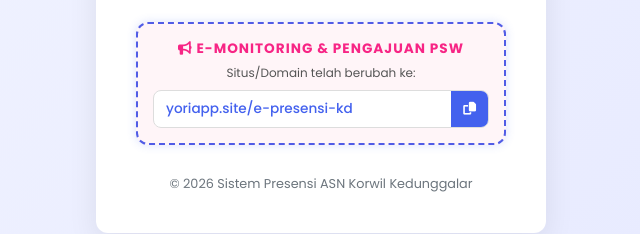
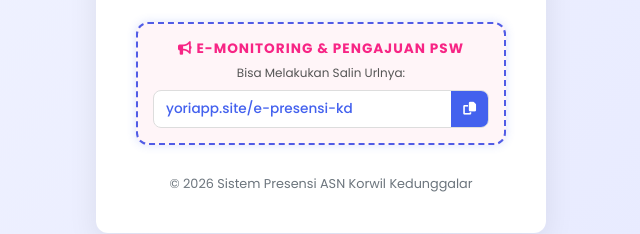
Before and after one commit to yorian99/e-pk, a website: page public/index.html in a window 1280 px wide. Shown: the part 662-896 px from the top of the page, 319-959 px from the left. Drawn offline with Linux system fonts and the light colour scheme.

Commit message:
Update index.html

```diff
--- a/public/index.html
+++ b/public/index.html
@@ -380,7 +380,7 @@
     <!-- Info E-Monitoring & Alamat Baru (Sekarang DIBAWAH form login) -->
     <div class="info-bar">
       <div class="info-title"><i class="fas fa-bullhorn"></i> E-MONITORING & PENGAJUAN PSW</div>
-      <p style="font-size: 0.75rem; color: #555;">Situs/Domain telah berubah ke:</p>
+      <p style="font-size: 0.75rem; color: #555;">Bisa Melakukan Salin Urlnya:</p>
       <div class="info-link-container">
         <div class="info-url" id="newUrl">yoriapp.site/e-presensi-kd</div>
         <button class="copy-btn" id="copyUrlBtn" title="Salin Link">
```
